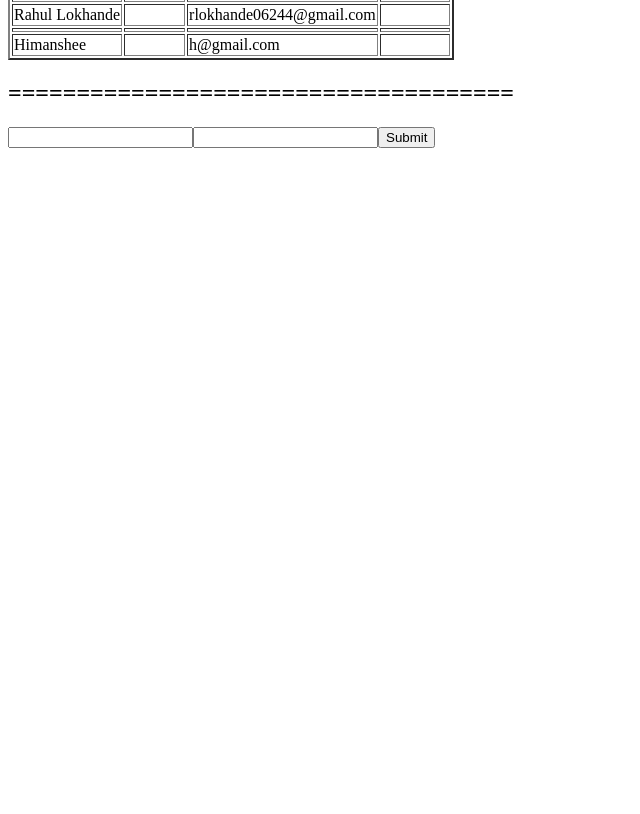
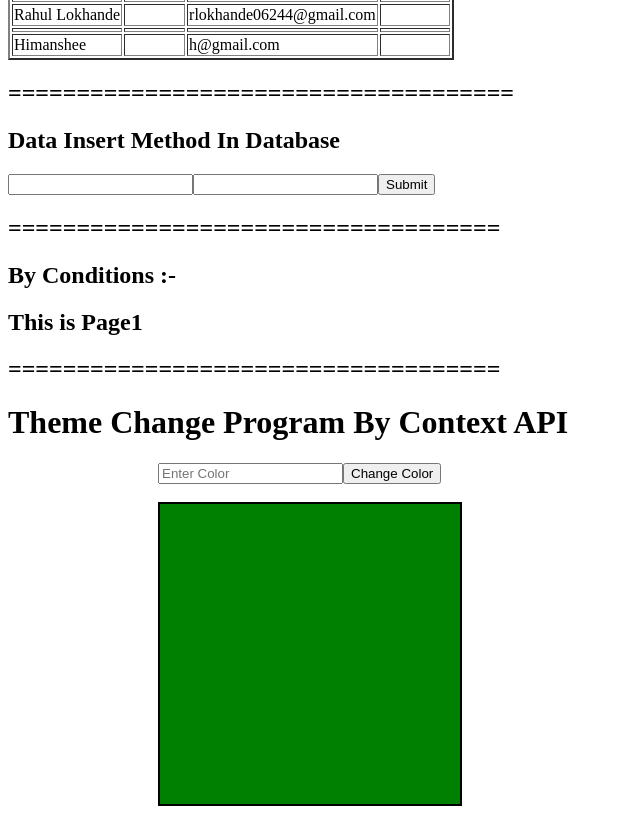
Before and after one commit to rahullokhande123/React_codes, a React (Vite) app: page / in a window 1280 px wide. Shown: the part 2820-3634 px from the top of the page, without its empty margins (0-640 px from the left). Before the commit the page ends 2976 px from the top, so only its background shows below. Built offline with nearby package versions, Linux system fonts and the light colour scheme; data requests are answered from the project's data file.

Commit message:
React.js All Feture

```diff
--- a/src/App.jsx
+++ b/src/App.jsx
@@ -73,6 +73,7 @@ const App=()=>{
   const [mycnt,setMyCnt]=useState(1)
   const [mydata,setMydata]=useState([])
   const [input,setInput]=useState({})
+  const [myValue,setValue]=useState(false)
 
   const Inc=()=>{
     setCount(count+1)
@@ -143,6 +144,11 @@ const App=()=>{
     console.log(input)
   }
 
+  // =====================================================
+
+  setTimeout(()=>{
+    setValue(true)
+  },4000)
   return(
 
     <>
@@ -219,10 +225,23 @@ const App=()=>{
       {ans}
     </table>
    <h2>=====================================</h2>
-
+       <h2>Data Insert Method In Database</h2>
       <input type="text" name="name" value={input.name} onChange={handleInput} />
       <input type="text" name="email" value={input.email} onChange={handleInput} />
       <button onClick={handlSubmit}>Submit</button>
+    <h2>====================================</h2>
+    <h2>By Conditions :-</h2>
+    {myValue ? <Page1/>: <Page2/>}
+
+    <h2>====================================</h2>
+    <h1>Theme Change Program By Context API</h1>
+     <div style={{marginLeft:"150px"}}>
+     <input type="text" placeholder="Enter Color"  />
+     <button >Change Color</button> <br /> <br />
+     <div style={{width:"300px",height:"300px",border:"2px solid black",backgroundColor:color}}></div>
+     </div>
+
+
 
     </>
   )
```
